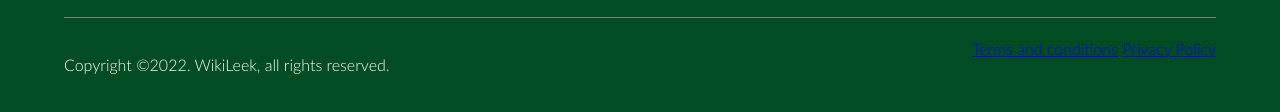
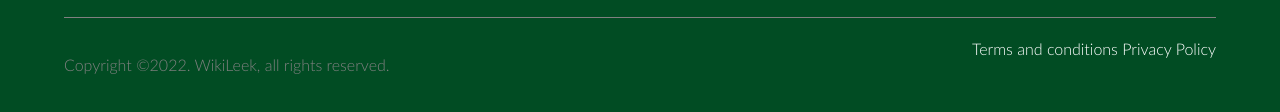
Before and after one commit to LucaCiampi/UX-UI-WikiLeek, a plain HTML site: page index.html in a window 1280 px wide. Shown: the part 4165-4277 px from the top of the page. Drawn offline with Linux system fonts and the light colour scheme.

Commit message:
bottom footer fix

```diff
--- a/public/style.css
+++ b/public/style.css
@@ -455,3 +455,14 @@ html, body {
 .socialMedias img{
     width: 30px;
 }
+
+.footer a{
+    color: white;
+    text-decoration: none;
+}
+.footer a:hover{
+    text-decoration: underline;
+}
+.footer p{
+    color: grey;
+}
```
